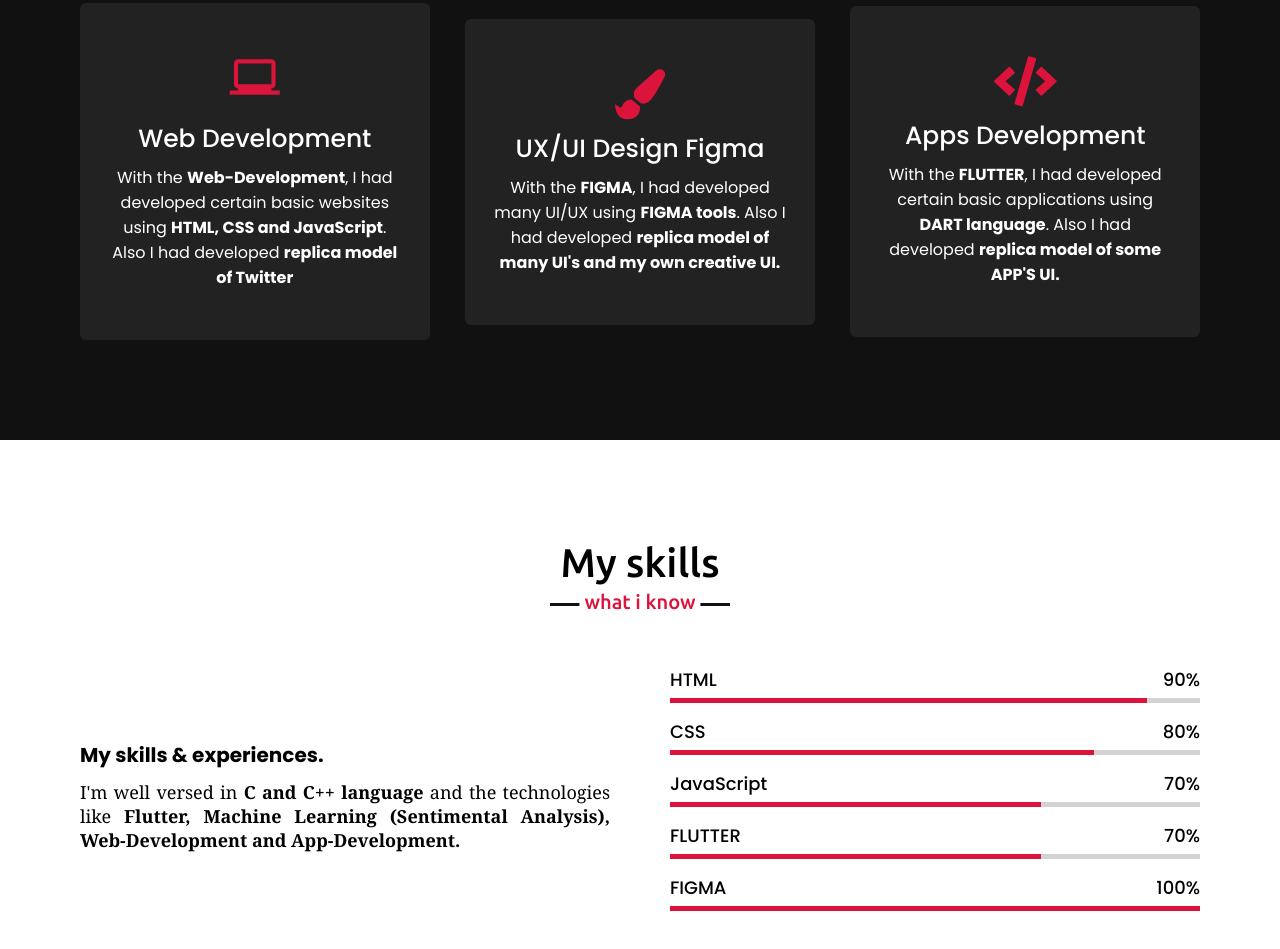
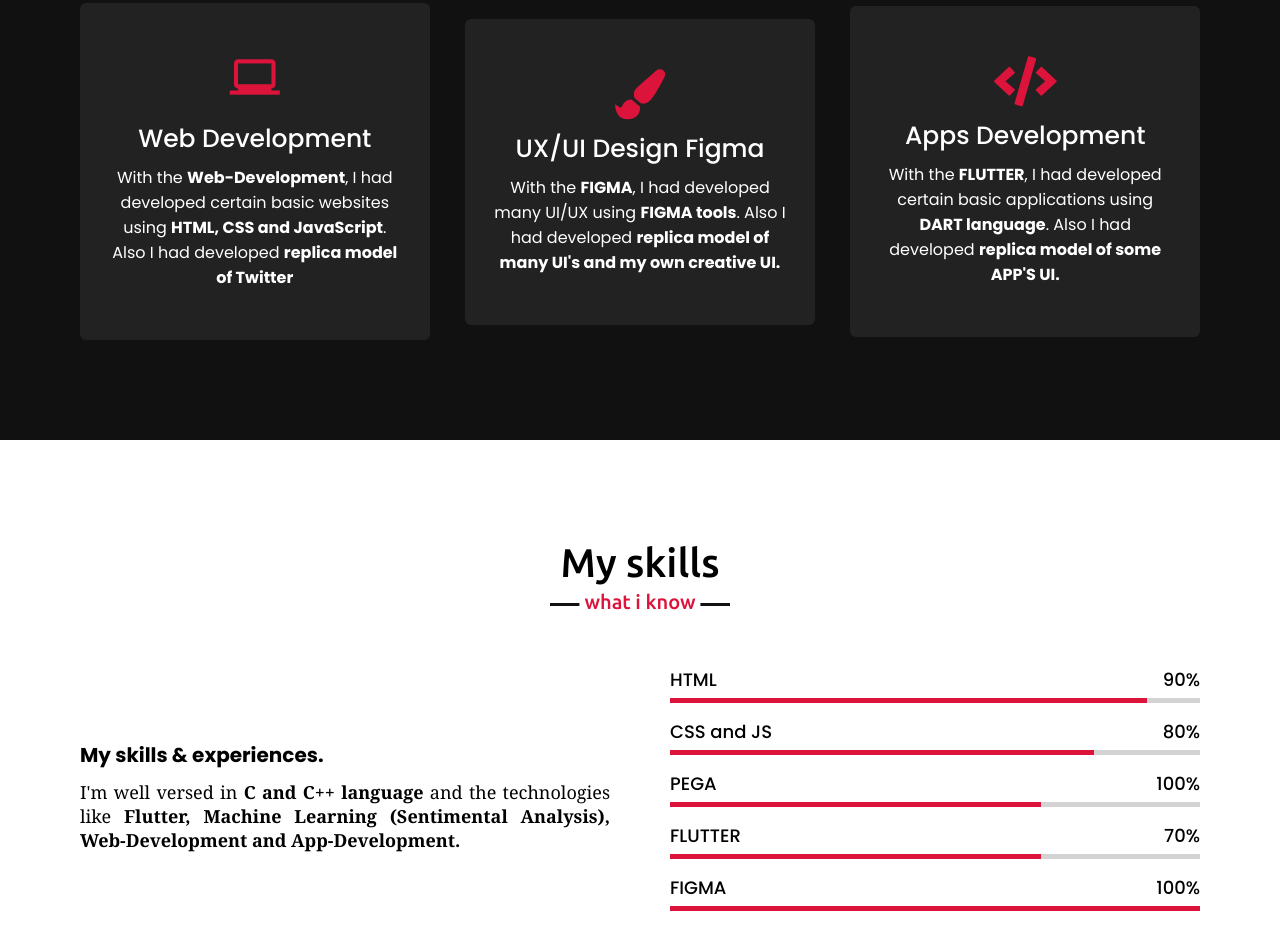
Before and after one commit to Jayasurya02/jayasurya02.github.io, a plain HTML site: page index.html in a window 1280 px wide. Shown: the part 2419-3368 px from the top of the page. Drawn offline with nearby package versions, Linux system fonts and the light colour scheme.

Commit message:
Update index.html

```diff
--- a/index.html
+++ b/index.html
@@ -91,7 +91,7 @@
                         <div class="text">PERCENTAGE OF MARKS</div>
                         <p><b>In School</b><br> Passed in <b>SSLC EXAM</b> with the good scoring of <b> 92.8% </b> in the year<b> 2017.</b><br>
                            Passed in <b>HSC EXAM</b> with the good scoring of <b> 75.8% </b> in the year<b> 2017.</b><br>
-                           <b>In College</b><br>Currently Pursuing B.Tech<b> Computer Science and Engineering 3rd year</b> with the cgpa of<b> 9.0 .</b></p>
+                           <b>In College</b><br>Currently Pursuing B.Tech<b> Computer Science and Engineering 4th year</b> with the cgpa of<b> 9.0 .</b></p>
                     </div>
                 </div>
             </div>
@@ -148,15 +148,15 @@
                     </div>
                     <div class="bars">
                         <div class="info">
-                            <span>CSS</span>
+                            <span>CSS and JS</span>
                             <span>80%</span>
                         </div>
                         <div class="line css"></div>
                     </div>
                     <div class="bars">
                         <div class="info">
-                            <span>JavaScript</span>
-                            <span>70%</span>
+                            <span>PEGA</span>
+                            <span>100%</span>
                         </div>
                         <div class="line js"></div>
                     </div>
```
